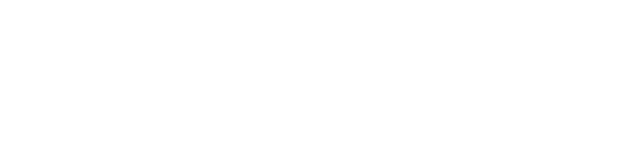
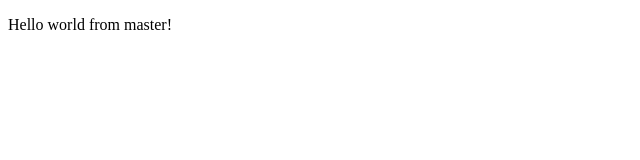
Before and after one commit to andreevqt/rebase-test, a plain HTML site: page index.html in a window 1280 px wide. Shown: the whole page, without its empty margins (0-640 px from the left). Drawn offline with Linux system fonts and the light colour scheme.

Commit message:
Add greetings from master

```diff
--- a/index.html
+++ b/index.html
@@ -6,6 +6,6 @@
   <title>Document</title>
 </head>
 <body>
-
+  <p>Hello world from master!</p>
 </body>
 </html>
```
